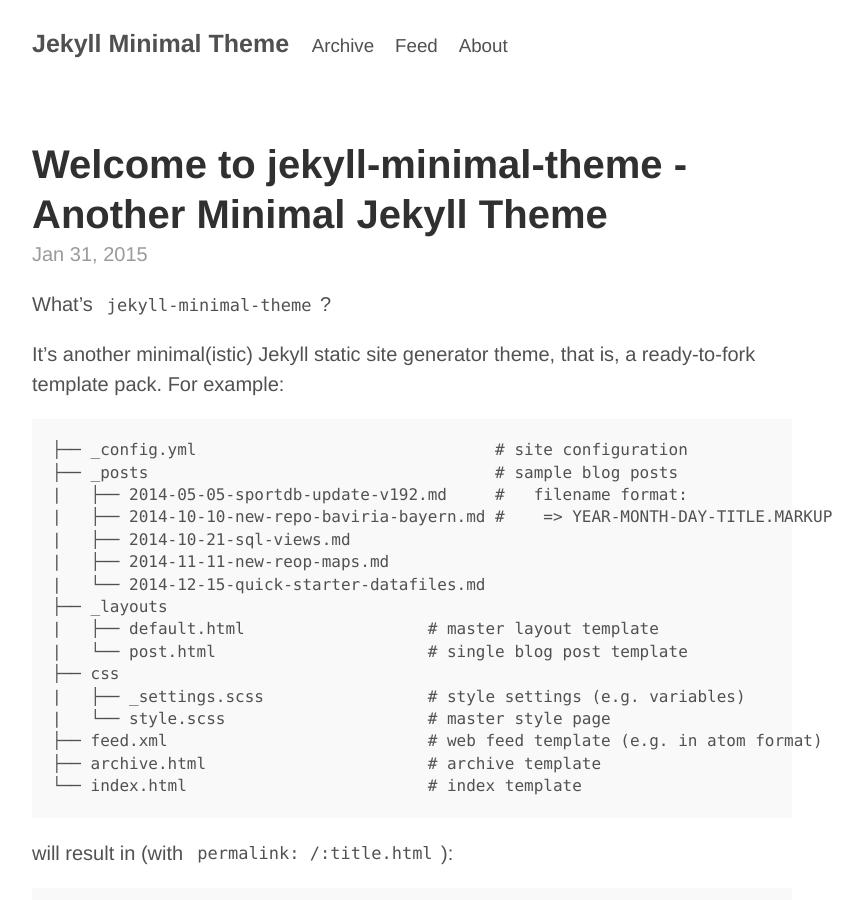
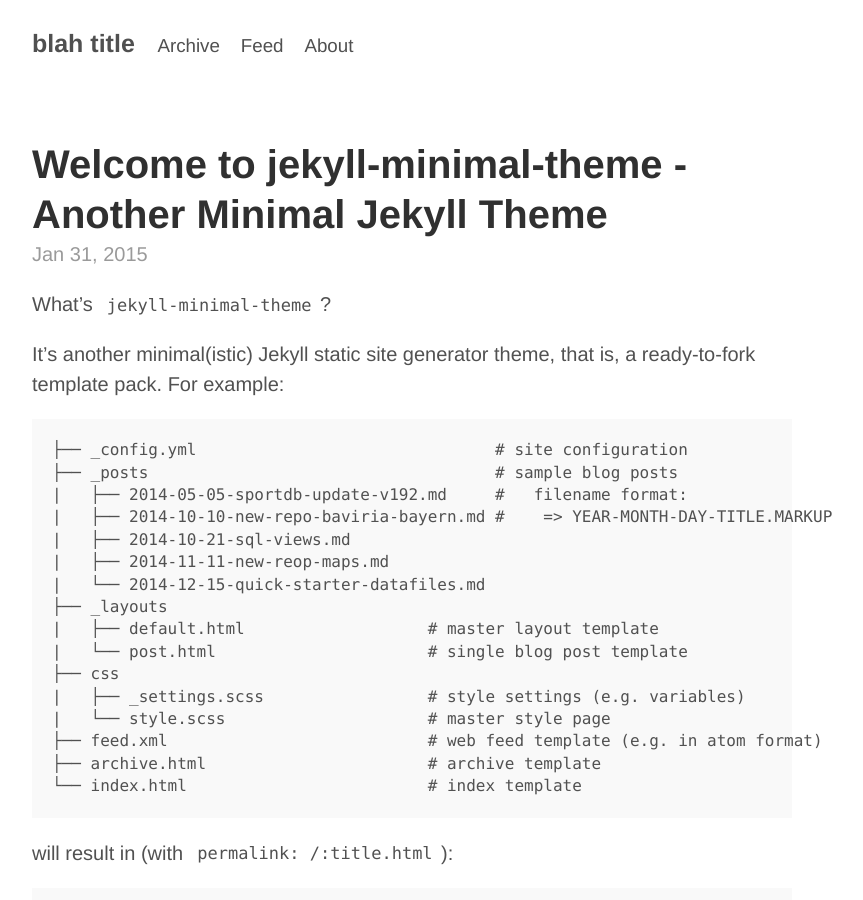
Before and after one commit to travisaltman/travisaltman.github.io, a Jekyll site: the page built from index.html, in a window 1280 px wide and 900 px high. Shown: the whole window, without its empty margins (228-1091 px from the left). Built offline with Jekyll 4.4.1, drawn with Linux system fonts in a browser that asks for light colours.

Commit message:
Update _config.yml

```diff
--- a/_config.yml
+++ b/_config.yml
@@ -1,9 +1,9 @@
 ###########
 # site.title, site.url, site.author.name
 
-title:   'Jekyll Minimal Theme'
+title:   'blah title'
 author:
-  name:  'Jekyll Minimal Theme Team'
+  name:  'blah name'
 
 ## note:
 #  use site.path in your templates to make it work for both protocols e.g. http and https
```
